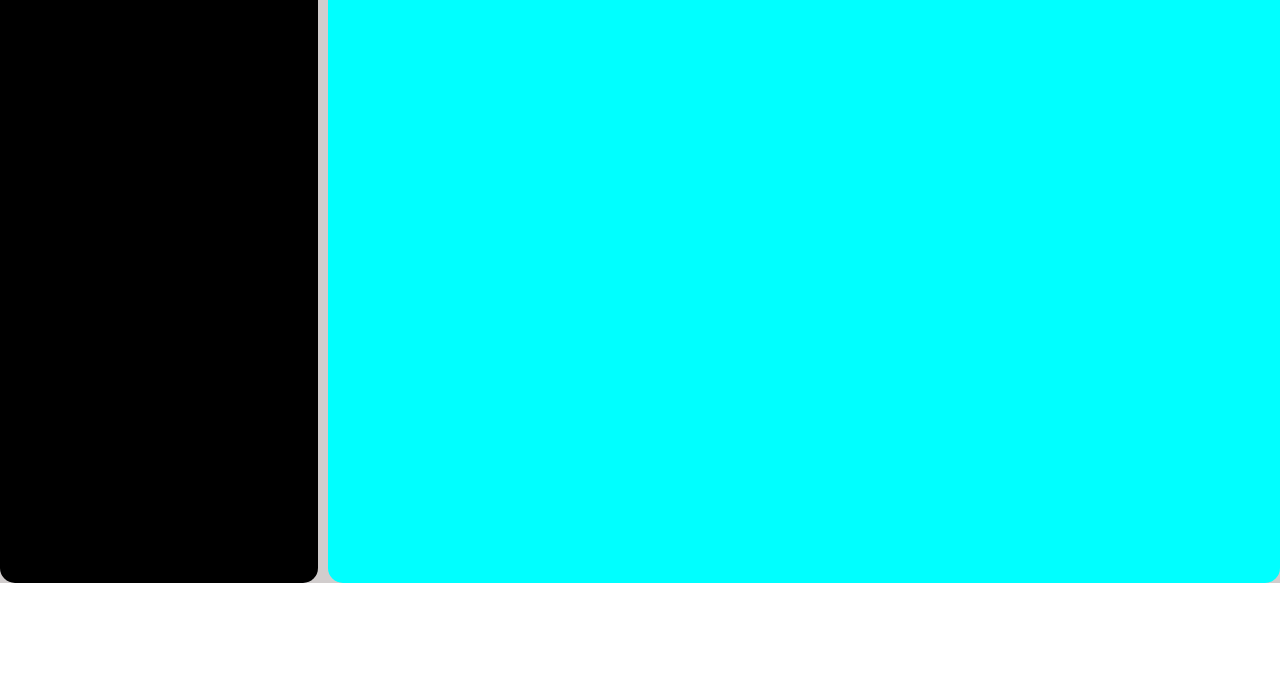
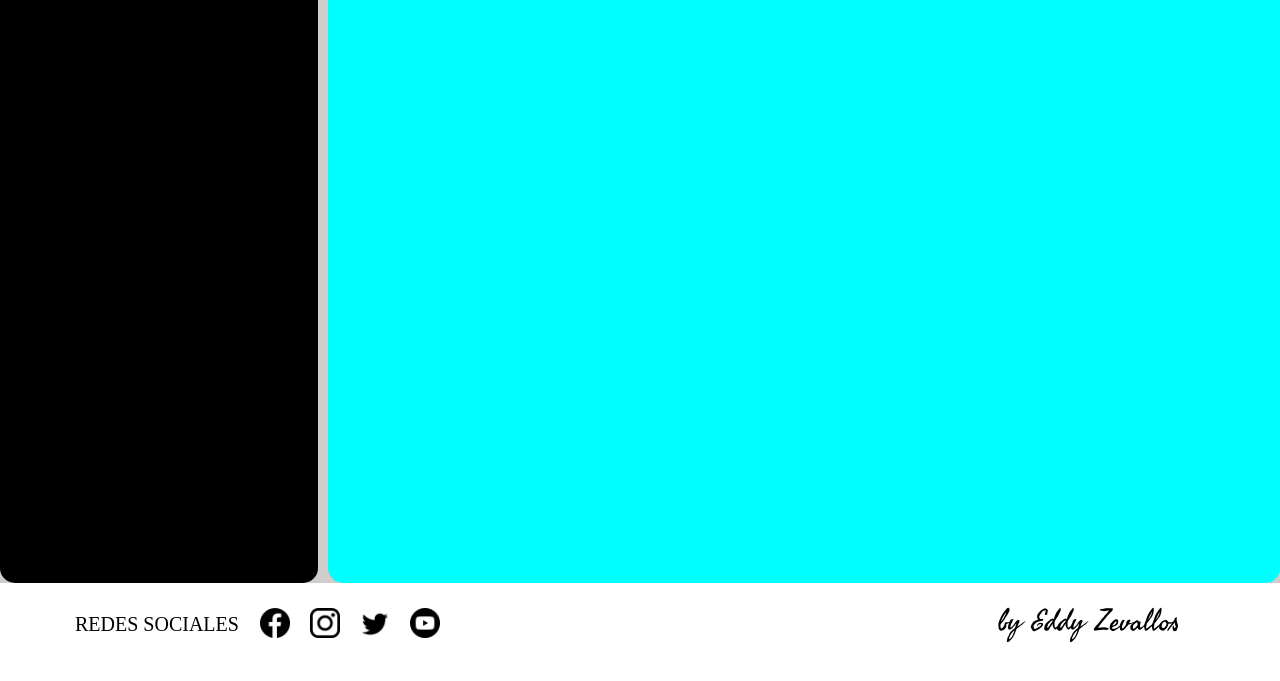
Before and after one commit to eddyzevallos12/Layout-Real-Madrid-store, a plain HTML site: page index.html in a window 1280 px wide. Shown: the part 117-798 px from the top of the page. Drawn offline with Linux system fonts and the light colour scheme.

Commit message:
Footer hecho

```diff
--- a/index.html
+++ b/index.html
@@ -30,7 +30,18 @@
 
             </div>
         </div>
-
+        <div class="footer">
+            <div class="redes-sociales">
+                <p>redes sociales</p>
+                <img src="./imagenes/fb-icon.png" alt="">
+                <img src="./imagenes/ig-icon.png" alt="">
+                <img src="./imagenes/tw-icon.png" alt="">
+                <img src="./imagenes/yt-icon.png" alt="">
+            </div>
+            <div class="firma">
+                <p>by Eddy Zevallos</p>
+            </div>
+        </div>
     </main>
 
 </body>
--- a/style.css
+++ b/style.css
@@ -5,6 +5,11 @@
 }
 html{
     font-size: 62.5%;
+}
+
+@font-face{
+    font-family: "Fasthand";
+    src: url(./Fonts/Fasthand-Regular.ttf);
 }
 
 .container{
@@ -79,3 +84,46 @@ html{
     width: 75%;
     height: 100%;
 }
+
+/* Footer*/
+
+.footer{
+    width: 100vw;
+    height: 12.5%;
+    position: relative;
+    justify-content: center;
+    justify-items: center;
+    object-fit: contain;
+}
+
+.redes-sociales{
+    width: 300px;
+    height: 30%;
+    display: flex;
+    position: absolute;
+    justify-content: center;
+    bottom: 45%;
+    left: 20rem;
+}
+
+.redes-sociales p{
+    font-size: 2rem;
+    text-transform: uppercase;
+    position: absolute;
+    top: 0.5rem;
+    left: -12.5rem;
+}
+
+.redes-sociales img{
+    object-fit: contain;
+    mix-blend-mode: color-burn;
+    margin: 0 10px 0;
+}
+
+.firma{
+    font-family: "Fasthand";
+    font-size: 3rem;
+    position: absolute;
+    right: 10rem;
+    bottom: 35%;
+}
```
Also changed, not shown: Fonts/Fasthand-Regular.ttf (added), imagenes/fb-icon.png (added), imagenes/ig-icon.png (added), imagenes/tw-icon.png (added), imagenes/yt-icon.png (added).
